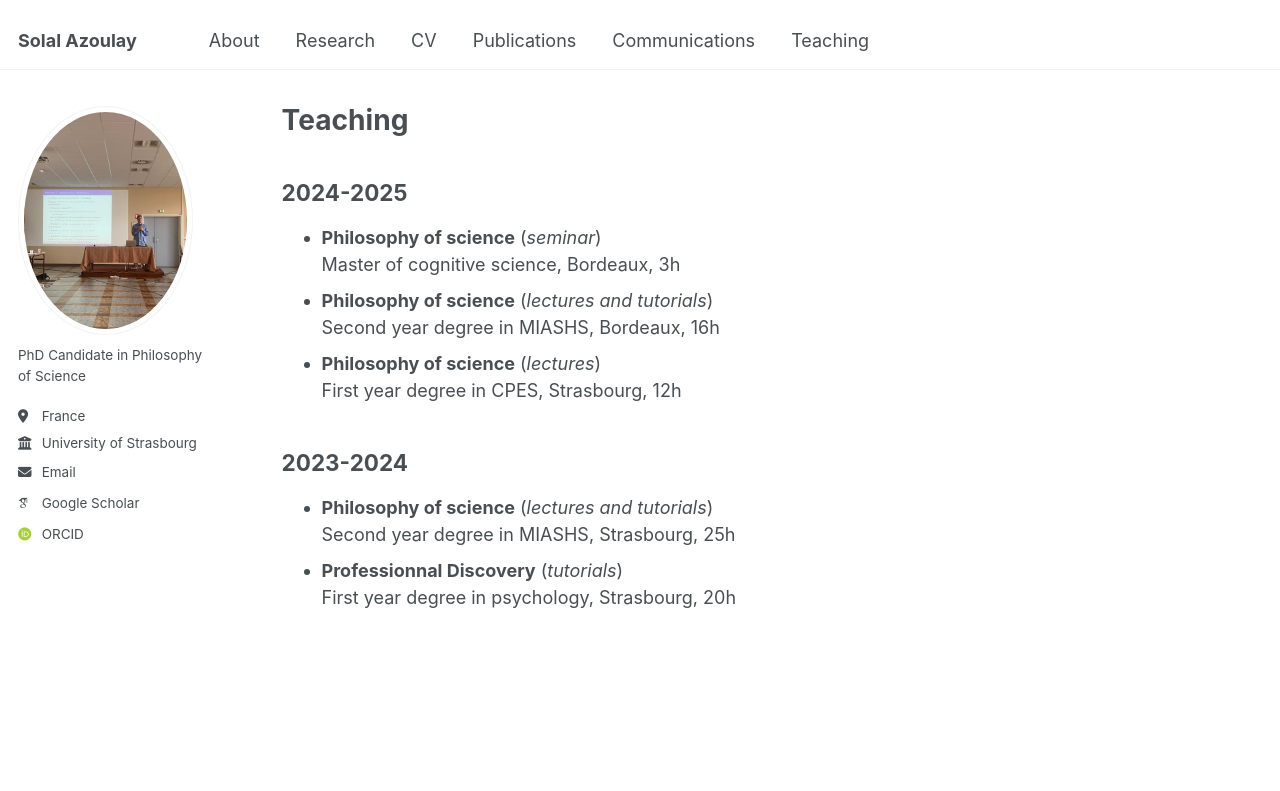
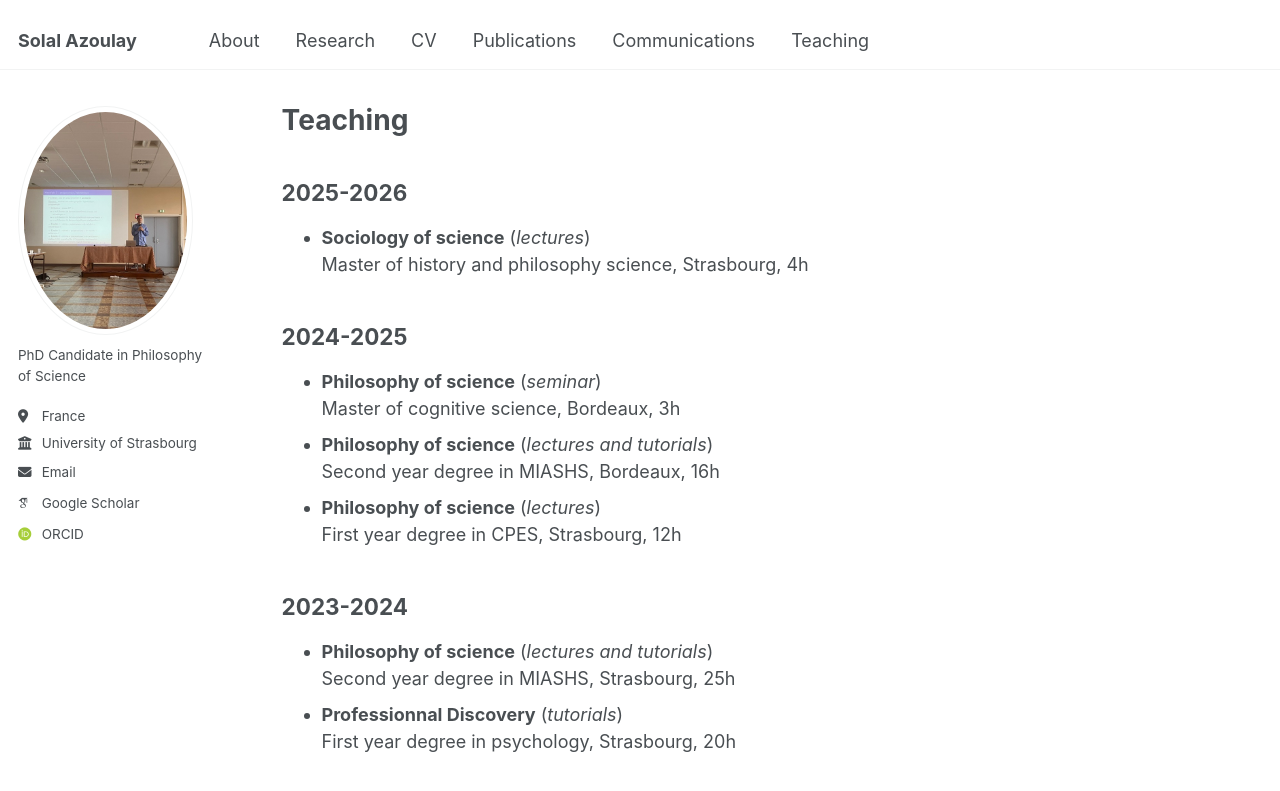
Before and after one commit to solal-azoulay/solal-azoulay.github.io, a Jekyll site: the page built from _pages/teaching.md, in a window 1280 px wide and 1061 px high. Shown: the top 791 px of the window. Built offline with Jekyll 4.4.1, drawn with Linux system fonts in a browser that asks for light colours; some web fonts are replaced.

Commit message:
Update teaching.md

```diff
--- a/_pages/teaching.md
+++ b/_pages/teaching.md
@@ -4,6 +4,11 @@ title: "Teaching"
 permalink: /teaching/
 author_profile: true
 ---
+2025-2026
+------------
+- **Sociology of science** (*lectures*)
+Master of history and philosophy science, Strasbourg, 4h
+
 2024-2025
 ------------
 - **Philosophy of science** (*seminar*)
```
